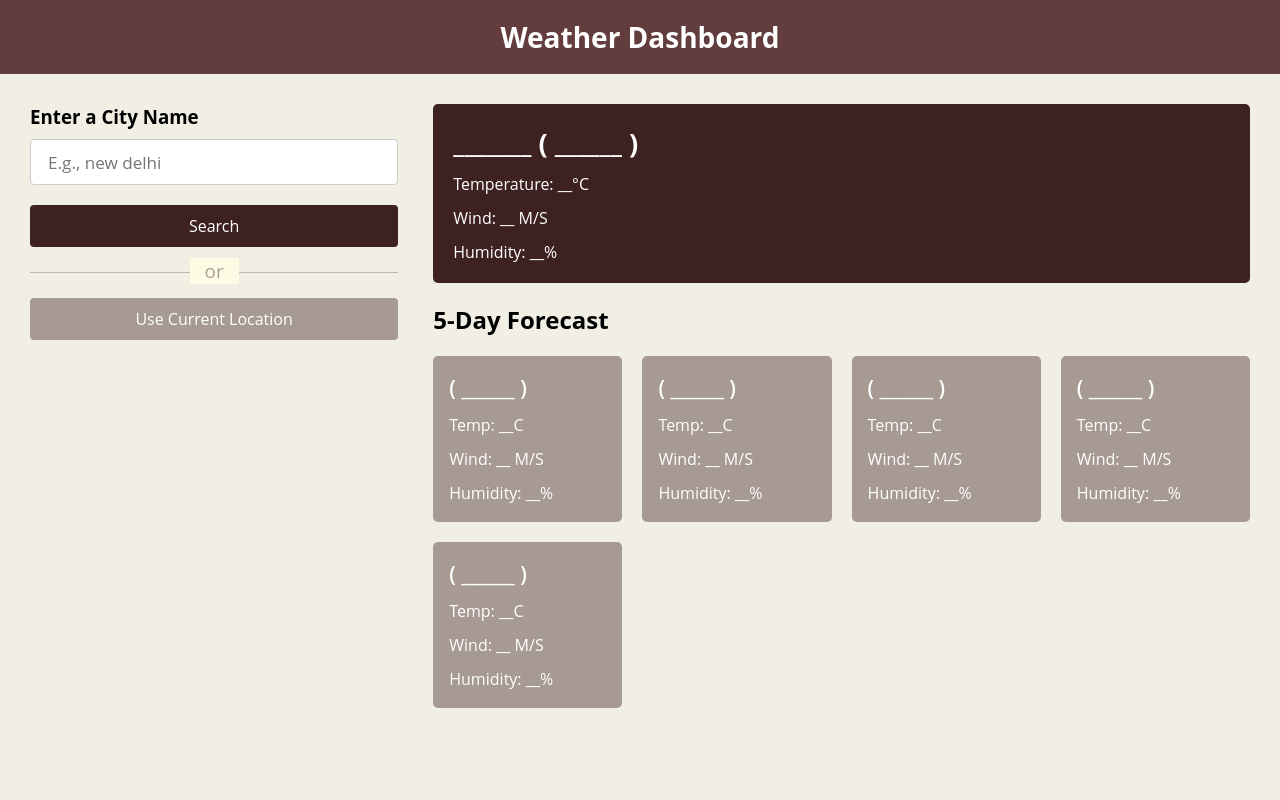
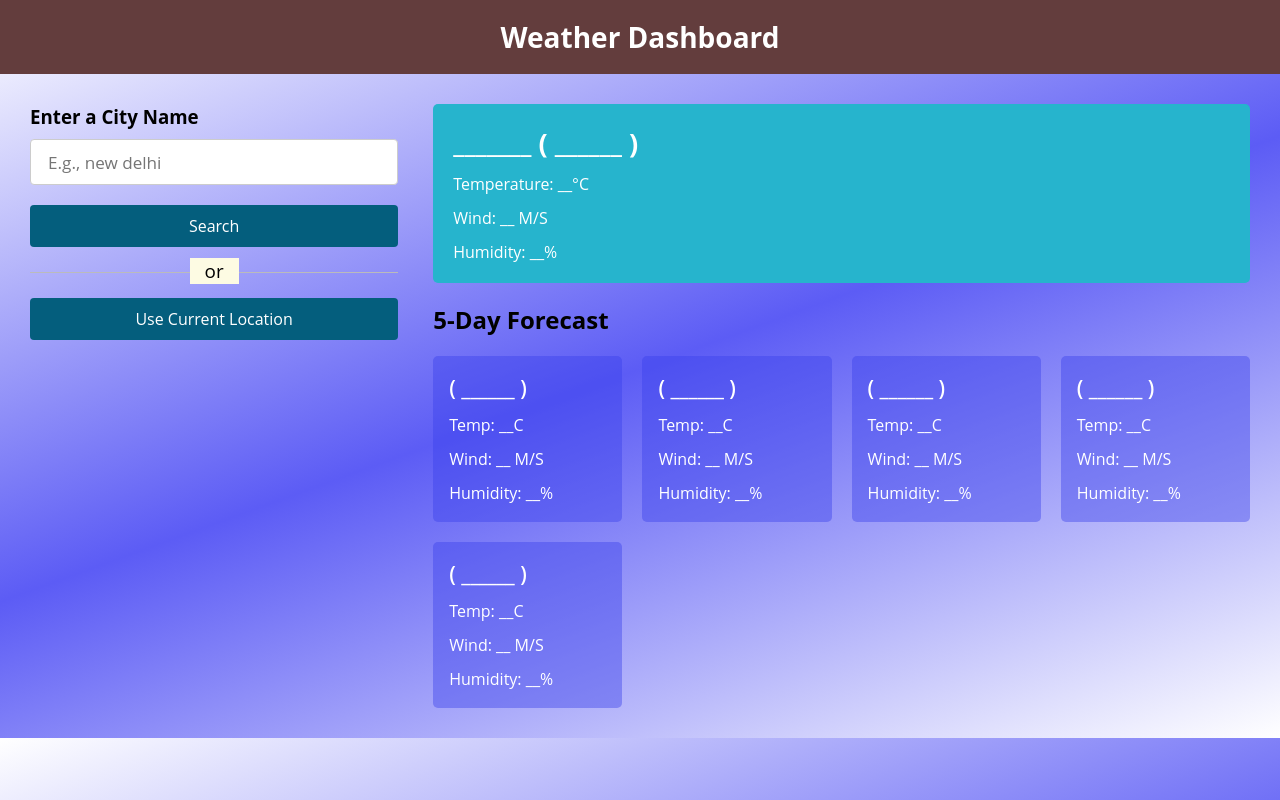
Before and after one commit to khushi0707/WD_majorproject, a plain HTML site: page index.html in a window 1280 px wide. Drawn offline with Linux system fonts and the light colour scheme.

Commit message:
Update style.css

```diff
--- a/style.css
+++ b/style.css
@@ -5,7 +5,7 @@
     font-family: 'Open Sans', sans-serif;
   }
   body {
-    background: #f1efe3;
+    background:linear-gradient(160deg,white,rgb(92, 92, 245),white);
   }
   h1 {
     background: #633d3d;
@@ -34,7 +34,7 @@
   }
   .weather-input input:focus {
     padding: 0 16px;
-    background: #3e2222;
+    background: beige;
     border: 2px solid ;
   }
   .weather-input .separator {
@@ -48,7 +48,7 @@
   }
   .weather-input .separator::before{
     content: "or";
-    color: #3e22226a;
+    color: black;
     font-size: 1.18rem;
     padding: 0 15px;
     margin-top: -4px;
@@ -63,25 +63,25 @@
     border-radius: 4px;
     font-size: 1rem;
     color: #fff;
-    background: #3e2222;
+    background:  #045e7d;
     transition: 0.2s ease;
   }
   .weather-input .search-btn:hover {
-    background: #3e2222;
+    background: #0793c2;
 
   }
   .weather-input .location-btn {
-    background: #3e22226a;
+    background: #045e7d;
   }
   .weather-input .location-btn:hover {
-    background: #3e22226a;
+    background:#0793c2;
   }
   .weather-data {
     width: 100%;
   }
   .weather-data .current-weather {
     color: #fff;
-    background: #3e2222;
+    background:rgb(38, 180, 205);
     border-radius: 5px;
     padding: 20px 70px 20px 20px;
     display: flex;
@@ -120,7 +120,7 @@
     padding: 18px 16px;
     list-style: none;
     width: calc(100% / 5);
-    background: #3e22226a;
+    background: rgba(57, 63, 234, 0.4156862745);
     border-radius: 5px;
   }
   .weather-cards .card h3 {
```
